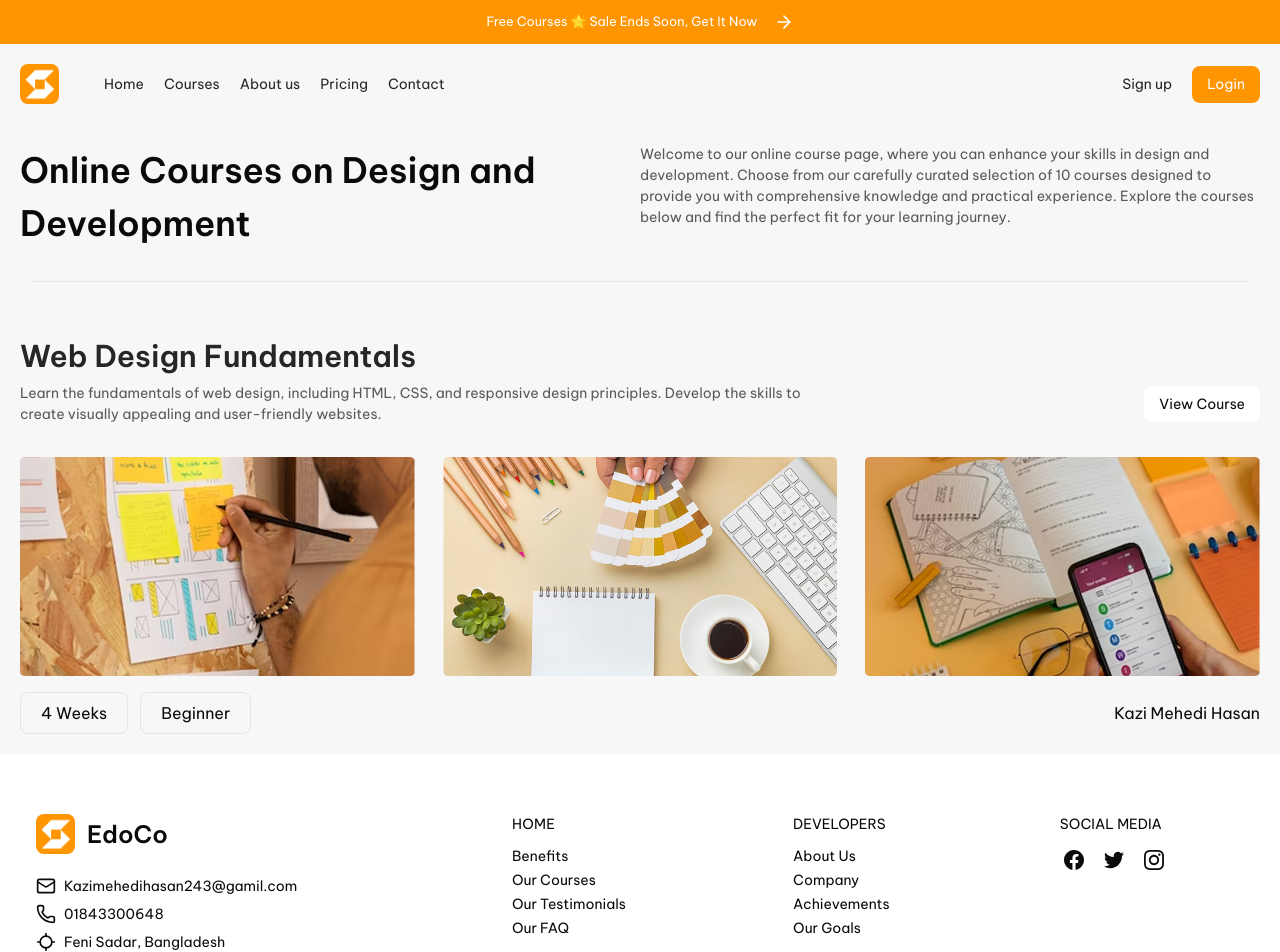
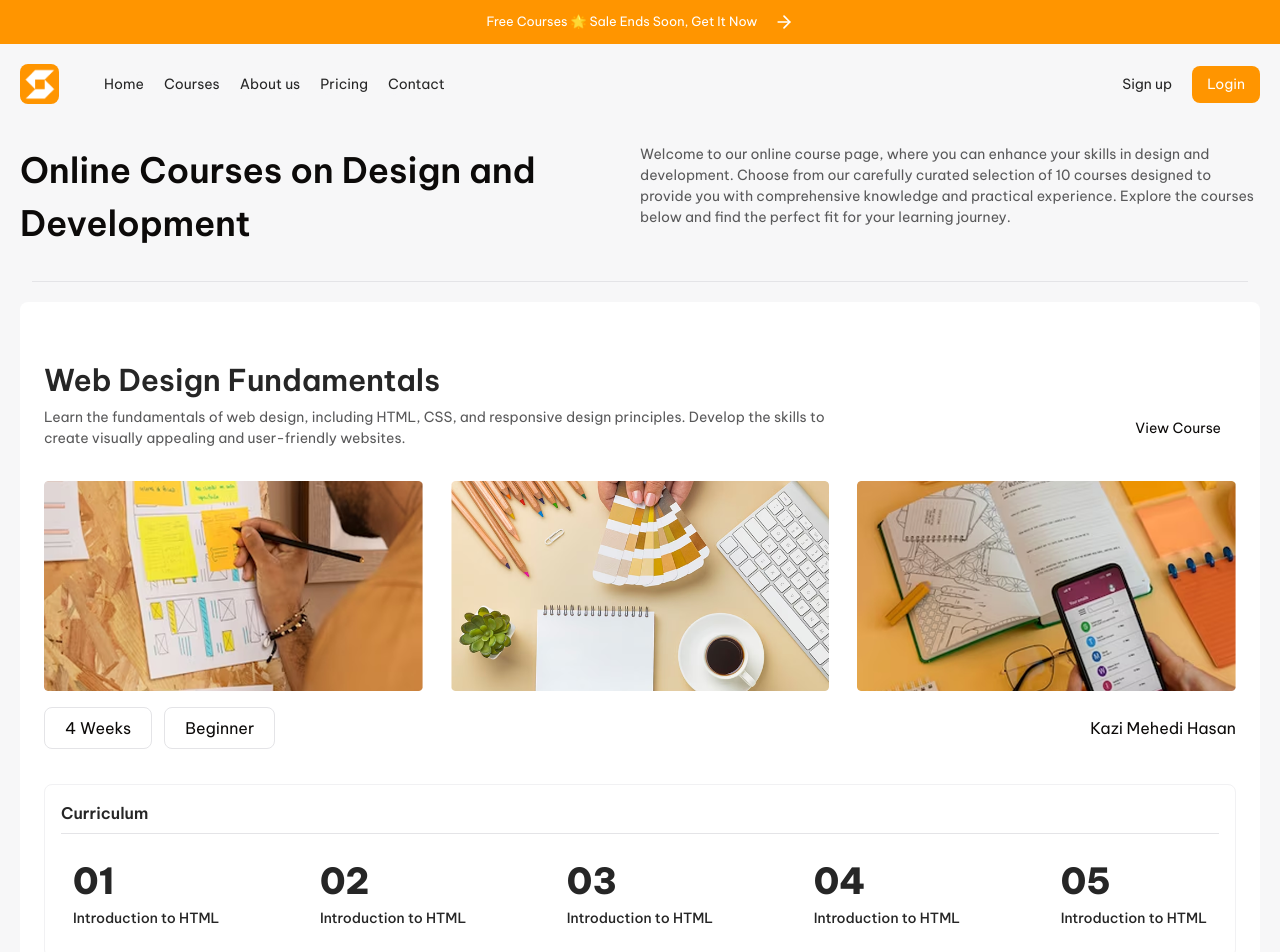
Before and after one commit to KaziMehediHasan1/EduCo_Education_Platform, a React (Vite) app in the folder client/: page /course in a window 1280 px wide. Shown: the top 952 px of the page. Built offline with nearby package versions, Linux system fonts and the light colour scheme.

Commit message:
complete course card

```diff
--- a/client/src/pages/Course.tsx
+++ b/client/src/pages/Course.tsx
@@ -26,7 +26,7 @@ const Course = () => {
         <div className="max-w-[95%] mx-auto h-[1px] bg-[var(--color-underline)]" />
         {/* COURSE SECTION */}
         <CommonWrapper>
-          <div>
+          <div className="bg-white p-4 sm:p-6 rounded-[8px]">
             {/* FIRST COURSE */}
             <div>
               <Title
@@ -36,23 +36,76 @@ const Course = () => {
               />
               {/* IMAGES */}
               <div className="space-y-4">
-                <div className="grid grid-cols-1 sm:grid-cols-3 gap-x-7">
+                <div className="grid grid-cols-1 sm:grid-cols-3 gap-7">
                   <img src={imag1} alt="image" className=" h-fit" />
                   <img src={imag2} alt="image" className=" h-fit" />
                   <img src={imag3} alt="image" className=" h-fit" />
                 </div>
                 {/* COURSE DETAILS */}
-                <div className="flex flex-col sm:flex-row justify-between items-center ">
+                <div className="flex flex-col sm:flex-row justify-between sm:items-center space-y-3 sm:space-y-0">
                   <div className="flex items-center space-x-3">
-                    <p className="border border-[var(--color-underline)] py-2 px-5 rounded-[8px]">
+                    <p className="border border-[var(--color-underline)] py-1.5 sm:py-2 px-3 sm:px-5 rounded-[8px]">
                       4 Weeks
                     </p>
-                    <p className="border border-[var(--color-underline)] py-2 px-5 rounded-[8px]">
+                    <p className="border border-[var(--color-underline)] py-1.5 sm:py-2 px-3 sm:px-5 rounded-[8px]">
                       Beginner
                     </p>
                   </div>
-                  <div>
-                    <h1>Kazi Mehedi Hasan</h1>
+
+                  <h1>Kazi Mehedi Hasan</h1>
+                </div>
+              </div>
+
+              {/* CURRICULUM */}
+              <div className="border border-[var(--color-cards)] rounded-[var(--radius-main)] mt-[35px] p-2 sm:p-4">
+                <h1 className="text-sm sm:text-[16px] leading-[150%] font-semibold text-[var(--color-textColor)] p-3 sm:p-0">
+                  Curriculum
+                </h1>
+
+                {/* DIVIDER */}
+                <div className="max-w-full mx-auto h-[1px] my-2 bg-[var(--color-underline)]" />
+
+                {/* COURSE OUTLINE */}
+                <div className="flex flex-wrap gap-y-5 flex-col sm:flex-row sm:items-center justify-between w-full p-3">
+                  <div >
+                    <h1 className="text-2xl sm:text-4xl leading-[150%] font-extrabold text-[var(--color-textColor)]">
+                      01
+                    </h1>
+                    <p className="text-[12px] sm:text-[14px] leading-[150%] text-[var(--color-textColor)] font-medium">
+                      Introduction to HTML
+                    </p>
+                  </div>
+                  <div >
+                    <h1 className="text-2xl sm:text-4xl leading-[150%] font-extrabold text-[var(--color-textColor)]">
+                      02
+                    </h1>
+                    <p className="text-[12px] sm:text-[14px] leading-[150%] text-[var(--color-textColor)] font-medium">
+                      Introduction to HTML
+                    </p>
+                  </div>
+                  <div >
+                    <h1 className="text-2xl sm:text-4xl leading-[150%] font-extrabold text-[var(--color-textColor)]">
+                      03
+                    </h1>
+                    <p className="text-[12px] sm:text-[14px] leading-[150%] text-[var(--color-textColor)] font-medium">
+                      Introduction to HTML
+                    </p>
+                  </div>
+                  <div >
+                    <h1 className="text-2xl sm:text-4xl leading-[150%] font-extrabold text-[var(--color-textColor)]">
+                      04
+                    </h1>
+                    <p className="text-[12px] sm:text-[14px] leading-[150%] text-[var(--color-textColor)] font-medium">
+                      Introduction to HTML
+                    </p>
+                  </div>
+                  <div >
+                    <h1 className="text-2xl sm:text-4xl leading-[150%] font-extrabold text-[var(--color-textColor)]">
+                      05
+                    </h1>
+                    <p className="text-[12px] sm:text-[14px] leading-[150%] text-[var(--color-textColor)] font-medium">
+                      Introduction to HTML
+                    </p>
                   </div>
                 </div>
               </div>
```
